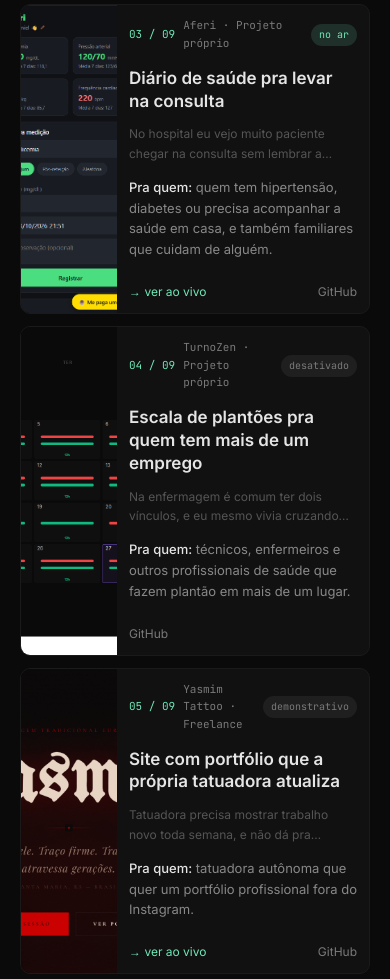
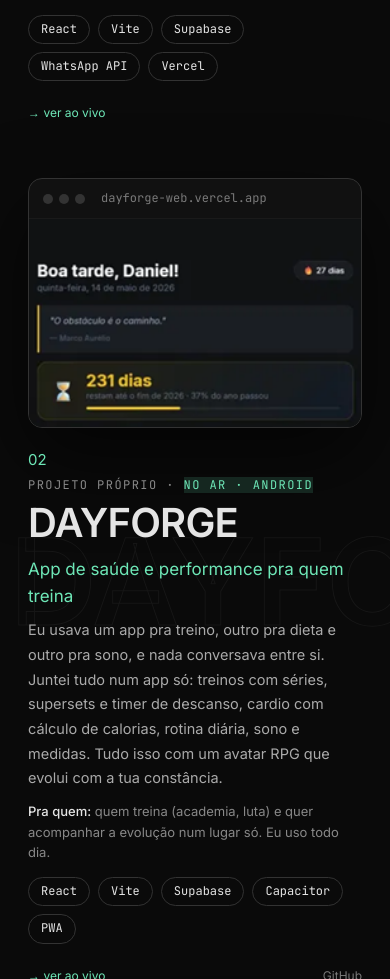
Before and after one commit to daniel-mscs/portfolio, a React (Vite) app: page / in a window 390 px wide. Shown: the part 4024-5003 px from the top of the page. Built offline with nearby package versions, Linux system fonts and the light colour scheme.

Commit message:
feat: projetos em scroll horizontal fixado com barra de progresso

```diff
--- a/src/components/Projects.jsx
+++ b/src/components/Projects.jsx
@@ -1,3 +1,4 @@
+import { useEffect, useRef, useState } from 'react'
 import { useScrollReveal } from '../hooks/useScrollReveal'
 import styles from './Projects.module.css'
 
@@ -144,87 +145,106 @@ function statusClass(status) {
   return styles.statusDemo
 }
 
-function ProjectCard({ project, index, total }) {
-  const [ref, visible] = useScrollReveal(0.1)
+function useHorizontal() {
+  const ref = useRef(null)
+  const [progress, setProgress] = useState(0)
+
+  useEffect(() => {
+    const onScroll = () => {
+      const el = ref.current
+      if (!el) return
+      const total = el.offsetHeight - window.innerHeight
+      const p = total > 0 ? -el.getBoundingClientRect().top / total : 0
+      setProgress(Math.min(Math.max(p, 0), 1))
+    }
+    onScroll()
+    window.addEventListener('scroll', onScroll, { passive: true })
+    window.addEventListener('resize', onScroll)
+    return () => {
+      window.removeEventListener('scroll', onScroll)
+      window.removeEventListener('resize', onScroll)
+    }
+  }, [])
+
+  return [ref, progress]
+}
+
+function Slide({ p, index, total }) {
   const num = String(index + 1).padStart(2, '0')
+  return (
+    <article className={styles.slide}>
+      <span className={styles.ghost} aria-hidden="true">{p.name.split(' ')[0]}</span>
 
-  return (
-    <div
-      ref={ref}
-      className={`${styles.card} reveal ${index % 2 === 0 ? 'from-left' : 'from-right'} ${visible ? 'visible' : ''}`}
-    >
-      <div className={styles.browserBar}>
-        <span className={styles.browserDot} />
-        <span className={styles.browserDot} />
-        <span className={styles.browserDot} />
-        <span className={styles.browserUrl}>{project.domain}</span>
+      <div className={styles.slideText}>
+        <span className={styles.idx}>{num}</span>
+        <span className={styles.kicker}>
+          {p.kind} · <span className={statusClass(p.status)}>{p.status}</span>
+        </span>
+        <h3 className={styles.bigName}>{p.name}</h3>
+        <p className={styles.slideTitle}>{p.title}</p>
+        <p className={styles.slideDesc}>{p.desc}</p>
+        <p className={styles.forWho}><strong>Pra quem:</strong> {p.forWho}</p>
+        <div className={styles.pills}>
+          {p.tags.map((t) => <span key={t}>{t}</span>)}
+        </div>
+        <div className={styles.cardLinks}>
+          {p.live && <a href={p.live} target="_blank" rel="noopener noreferrer" className={styles.link}>→ ver ao vivo</a>}
+          {p.code && <a href={p.code} target="_blank" rel="noopener noreferrer" className={styles.linkGhost}>GitHub</a>}
+          {!p.live && !p.code && <span className={styles.soon}>em breve</span>}
+        </div>
       </div>
 
-      <div className={styles.imageWrap}>
-        {project.image ? (
-          <img src={project.image} alt={project.name} className={styles.image} />
-        ) : (
-          <div className={styles.placeholder}>
-            <span>{'</>'}</span>
-            <p>{project.name}</p>
-          </div>
-        )}
+      <div className={styles.mock}>
+        <div className={styles.mockBar}>
+          <span /><span /><span />
+          <em>{p.domain}</em>
+        </div>
+        {p.image
+          ? <img src={p.image} alt={p.name} className={styles.mockImg} />
+          : <div className={styles.mockPh}><b>{'</>'}</b><p>{p.name}</p></div>}
       </div>
-
-      <div className={styles.cardBody}>
-        <div className={styles.metaLine}>
-          <span className={styles.idx}>{num} / {String(total).padStart(2, '0')}</span>
-          <span className={styles.kind}>{project.name} · {project.kind}</span>
-          <span className={`${styles.status} ${statusClass(project.status)}`}>
-            {project.status}
-          </span>
-        </div>
-
-        <h3 className={styles.headline}>{project.title}</h3>
-        <p className={styles.cardDesc}>{project.desc}</p>
-        <p className={styles.forWho}><strong>Pra quem:</strong> {project.forWho}</p>
-
-        <div className={styles.tags}>
-          {project.tags.map((t) => (
-            <span key={t} className={styles.tag}>{t}</span>
-          ))}
-        </div>
-
-        <div className={styles.cardLinks}>
-          {project.live && (
-            <a href={project.live} target="_blank" rel="noopener noreferrer" className={styles.link}>
-              → ver ao vivo
-            </a>
-          )}
-          {project.code && (
-            <a href={project.code} target="_blank" rel="noopener noreferrer" className={styles.linkGhost}>
-              GitHub
-            </a>
-          )}
-          {!project.live && !project.code && (
-            <span className={styles.soon}>em breve</span>
-          )}
-        </div>
-      </div>
-    </div>
+    </article>
   )
 }
 
 export default function Projects() {
   const [ref, visible] = useScrollReveal()
+  const [hRef, progress] = useHorizontal()
+  const total = PROJECTS.length
+  const active = Math.round(progress * (total - 1))
 
   return (
     <section className={styles.projects} id="projetos">
       <div ref={ref} className={`reveal ${visible ? 'visible' : ''}`}>
         <p className={styles.label}>(03) // projetos</p>
         <h2 className={styles.title}>O que tenho construído</h2>
-        <p className={styles.desc}>o problema, pra quem resolve e com o quê</p>
+        <p className={styles.desc}>role pra baixo, os projetos passam pro lado →</p>
       </div>
 
-      <div className={styles.grid}>
-        {PROJECTS.map((p, i) => (
-          <ProjectCard key={p.name} project={p} index={i} total={PROJECTS.length} />
-        ))}
+      <div ref={hRef} className={styles.hScroll} style={{ height: `${total * 100}vh` }}>
+        <div className={styles.hSticky}>
+          <div
+            className={styles.hTrack}
+            style={{ transform: `translate3d(${-progress * (total - 1) * 100}%, 0, 0)` }}
+          >
+            {PROJECTS.map((p, i) => <Slide key={p.name} p={p} index={i} total={total} />)}
+          </div>
+
+          <div className={styles.hBar}>
+            <span className={styles.hCount}>
+              <b>{String(active + 1).padStart(2, '0')}</b> / {String(total).padStart(2, '0')}
+            </span>
+            <div className={styles.hSegs}>
+              {PROJECTS.map((p, i) => {
+                const seg = Math.min(Math.max(progress * (total - 1) - i + 1, 0), 1)
+                return (
+                  <span key={p.name}><i style={{ transform: `scaleX(${seg})` }} /></span>
+                )
+              })}
+            </div>
+            <span className={styles.hName}>{PROJECTS[active].name}</span>
+          </div>
+        </div>
       </div>
 
       <div className={styles.demosHead}>
@@ -234,9 +254,7 @@ export default function Projects() {
       <div className={styles.demos}>
         {DEMOS.map((d) => (
           <a key={d.name} href={d.live} target="_blank" rel="noopener noreferrer" className={styles.demo}>
-            {d.image
-              ? <img src={d.image} alt={d.name} />
-              : <div className={styles.demoPh}>{'</>'}</div>}
+            {d.image ? <img src={d.image} alt={d.name} /> : <div className={styles.demoPh}>{'</>'}</div>}
             <div className={styles.demoInfo}>
               <strong>{d.name}</strong>
               <span>{d.note}</span>
--- a/src/components/Projects.module.css
+++ b/src/components/Projects.module.css
@@ -359,3 +359,124 @@
 .demoInfo { padding: 10px 12px; display: flex; flex-direction: column; gap: 2px; }
 .demoInfo strong { font-size: 13px; font-weight: 600; }
 .demoInfo span { font-family: var(--font-mono); font-size: 10px; color: var(--text-faint); }
+
+/* ── SCROLL HORIZONTAL ── */
+.hScroll { position: relative; margin-top: 24px; }
+
+.hSticky {
+  position: sticky;
+  top: 68px;
+  height: calc(100vh - 68px);
+  overflow: hidden;
+  display: flex;
+  flex-direction: column;
+}
+
+.hTrack {
+  flex: 1;
+  display: flex;
+  will-change: transform;
+}
+
+.slide {
+  position: relative;
+  flex: 0 0 100%;
+  display: grid;
+  grid-template-columns: 1fr 1.25fr;
+  align-items: center;
+  gap: 48px;
+  padding: 0 8px;
+}
+
+.ghost {
+  position: absolute;
+  left: -10px;
+  top: 50%;
+  translate: 0 -50%;
+  font-size: clamp(120px, 22vw, 320px);
+  font-weight: 900;
+  text-transform: uppercase;
+  color: transparent;
+  -webkit-text-stroke: 1px rgba(255, 255, 255, 0.05);
+  pointer-events: none;
+  white-space: nowrap;
+  z-index: 0;
+}
+
+.slideText { position: relative; z-index: 1; display: flex; flex-direction: column; }
+
+.kicker {
+  font-family: var(--font-mono);
+  font-size: 12px;
+  letter-spacing: 0.12em;
+  text-transform: uppercase;
+  color: var(--text-secondary);
+  margin: 4px 0 10px;
+}
+
+.bigName {
+  font-size: clamp(40px, 5.5vw, 84px);
+  font-weight: 900;
+  line-height: 0.92;
+  text-transform: uppercase;
+  letter-spacing: -0.02em;
+  margin-bottom: 14px;
+}
+
+.slideTitle { font-size: 17px; color: var(--accent); margin-bottom: 8px; }
+.slideDesc { font-size: 14.5px; color: #aaa; line-height: 1.7; }
+
+.pills { display: flex; flex-wrap: wrap; gap: 8px; margin-bottom: 18px; }
+.pills span {
+  font-family: var(--font-mono);
+  font-size: 12px;
+  border: 1px solid var(--border-hover);
+  border-radius: 999px;
+  padding: 4px 12px;
+}
+
+.mock {
+  position: relative;
+  z-index: 1;
+  background: var(--bg-card);
+  border: 1px solid var(--border-hover);
+  border-radius: 14px;
+  overflow: hidden;
+  box-shadow: 0 30px 80px rgba(0, 0, 0, 0.6);
+}
+.mockBar { display: flex; align-items: center; gap: 6px; padding: 10px 14px; border-bottom: 1px solid var(--border); }
+.mockBar span { width: 10px; height: 10px; border-radius: 50%; background: #333; }
+.mockBar em { margin-left: 10px; font-style: normal; font-family: var(--font-mono); font-size: 12px; color: var(--text-faint); }
+.mockImg { width: 100%; aspect-ratio: 16 / 10; object-fit: cover; object-position: top; }
+.mockPh {
+  aspect-ratio: 16 / 10;
+  display: flex; flex-direction: column; align-items: center; justify-content: center; gap: 10px;
+  background: radial-gradient(circle at 30% 30%, rgba(110, 231, 183, 0.14), transparent 60%), var(--bg-hover);
+  font-family: var(--font-mono);
+}
+.mockPh b { font-size: 48px; color: var(--accent); }
+.mockPh p { color: var(--text-secondary); }
+
+.hBar {
+  display: flex;
+  align-items: center;
+  gap: 24px;
+  padding: 18px 8px 24px;
+  font-family: var(--font-mono);
+  font-size: 13px;
+}
+.hCount b { color: var(--accent); font-weight: 400; }
+.hSegs { flex: 1; display: flex; gap: 4px; }
+.hSegs span { flex: 1; height: 2px; background: var(--border-hover); overflow: hidden; }
+.hSegs i { display: block; height: 100%; background: var(--accent); transform-origin: left; }
+.hName { text-transform: uppercase; letter-spacing: 0.1em; min-width: 160px; text-align: right; }
+
+/* celular: lista vertical normal */
+@media (max-width: 900px) {
+  .hScroll { height: auto !important; }
+  .hSticky { position: static; height: auto; overflow: visible; }
+  .hTrack { flex-direction: column; gap: 56px; transform: none !important; }
+  .slide { grid-template-columns: 1fr; gap: 20px; }
+  .slide .mock { order: -1; }
+  .hBar { display: none; }
+}
--- a/src/index.css
+++ b/src/index.css
@@ -22,7 +22,7 @@
 
 html {
   scroll-behavior: smooth;
-  overflow-x: hidden;
+  overflow-x: clip;
 }
 
 body {
@@ -32,7 +32,7 @@ body {
   font-size: 15px;
   line-height: 1.6;
   -webkit-font-smoothing: antialiased;
-  overflow-x: hidden;
+  overflow-x: clip;
   width: 100%;
 }
 
```
